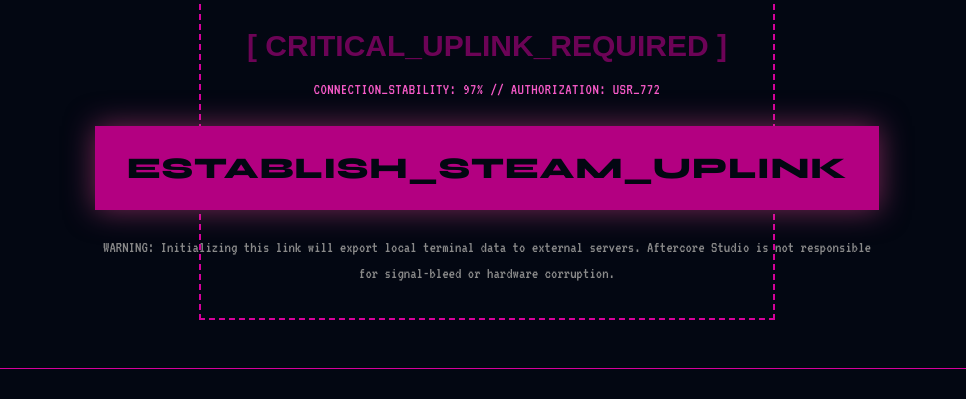
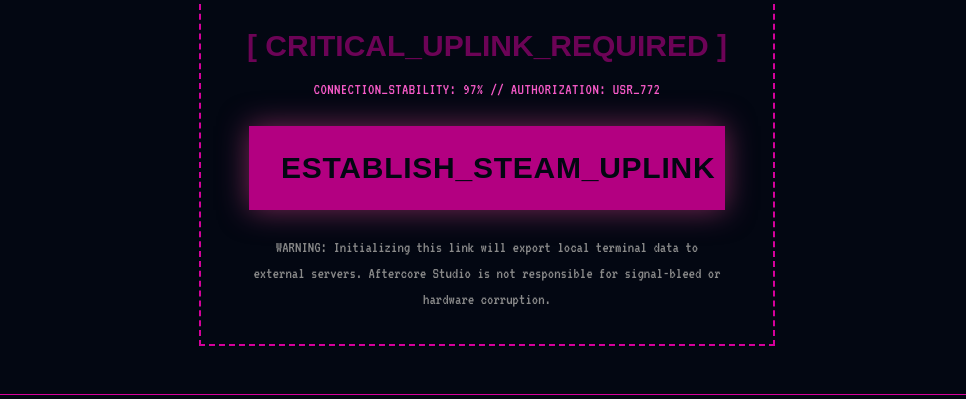
Before and after one commit to preachervr/aftercore-studio, a website: page main.html in a window 1280 px wide. Shown: the part 3420-3819 px from the top of the page, without its empty margins (153-1119 px from the left). Drawn offline with nearby package versions, Linux system fonts and the light colour scheme.

Commit message:
Fixed further issues

```diff
--- a/main.html
+++ b/main.html
@@ -241,13 +241,13 @@
       <section class="flex flex-col w-full md:w-3/4 mx-auto px-8 md:px-32 lg:px-48">
         <div class="flex flex-col w-full border-2 border-dashed border-neonpink-500 items-center justify-center mb-4 md:mb-8 lg:mb-12 gap-4 md:gap-6 py-4 md:py-6 lg:py-8 px-0 md:px-6 lg:px-8">
           <div class="flex flex-col gap-2 md:gap-3">
-            <h2 class="text-xl md:text-2xl lg:text-3xl text-neonpink-500 animate-pulse font-bold">[ CRITICAL_UPLINK_REQUIRED ]</h2>
+            <h2 class="text-xl md:text-2xl lg:text-3xl text-neonpink-500 animate-pulse font-bold text-center">[ CRITICAL_UPLINK_REQUIRED ]</h2>
             <p class="text-neonpink-400 font-vt323 font-medium tracking-wide text-center">CONNECTION_STABILITY: 97% // AUTHORIZATION: USR_772</p>
           </div>
-          <div class="w-fit flex flex-col gap-2 md:gap-4 lg:gap-6">
-            <a href="https://store.steampowered.com" class="tracking-wide bg-neonpink-600 text-midnightslate-950 font-black text-lg md:text-xl lg:text-3xl px-4 md:px-6 lg:px-8 py-2 md:py-4 lg:py-6 font-syne
+          <div class="w-full flex flex-col gap-2 md:gap-4 lg:gap-6">
+            <a href="https://store.steampowered.com" class="tracking-wide bg-neonpink-600 text-midnightslate-950 font-black text-base md:text-xl lg:text-3xl mx-4 px-4 md:px-6 lg:px-8 py-2 md:py-4 lg:py-6 font-fira
             text-center hover:bg-neonglow-500 hover:scale-102 transition-all duration-200 shadow-[0_0_30px_rgba(236,72,153,0.5)]">ESTABLISH_STEAM_UPLINK</a>
-            <p class="font-vt323 text-obsidianscale-500 text-center">WARNING: Initializing this link will export local terminal data to external servers. Aftercore Studio is not responsible for signal-bleed or
+            <p class="font-vt323 text-obsidianscale-500 text-center mx-4">WARNING: Initializing this link will export local terminal data to external servers. Aftercore Studio is not responsible for signal-bleed or
               hardware corruption.</p>
           </div>
         </div>
```
Also changed, not shown: dist/output.css.
